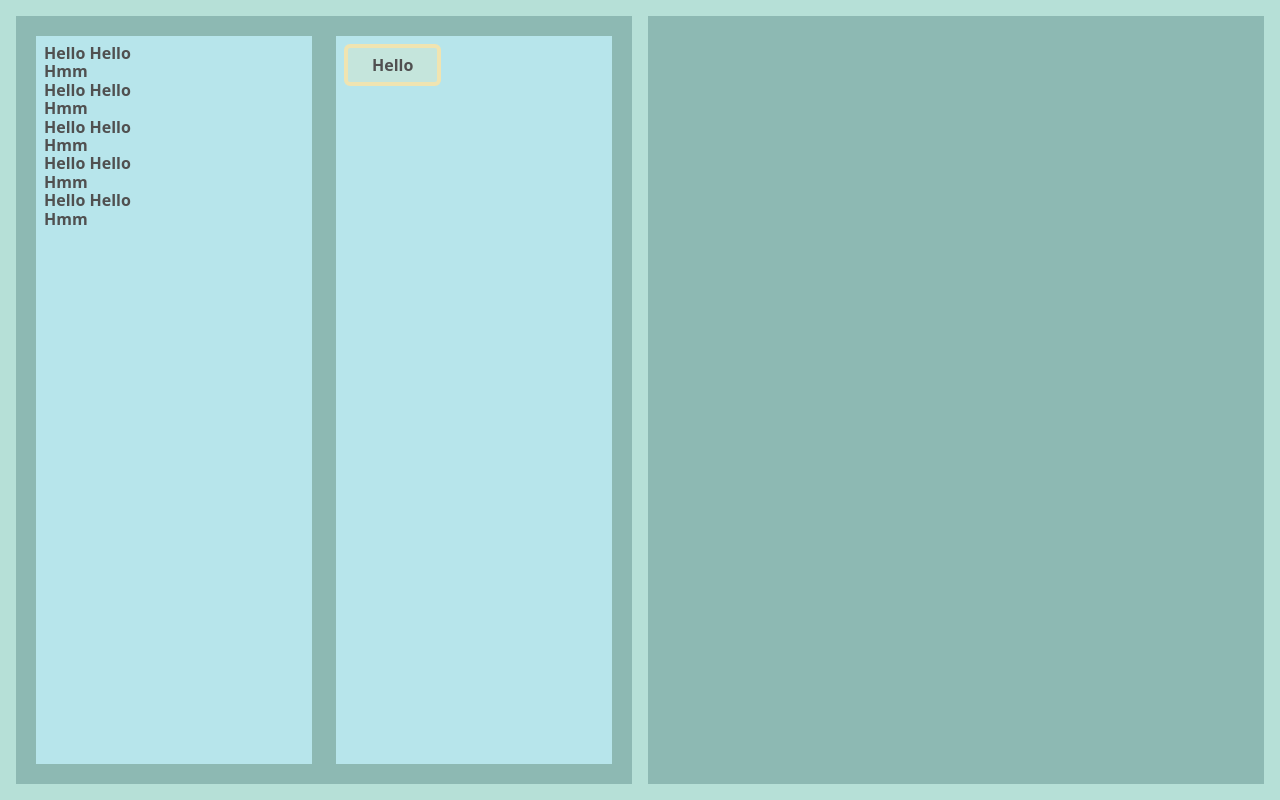
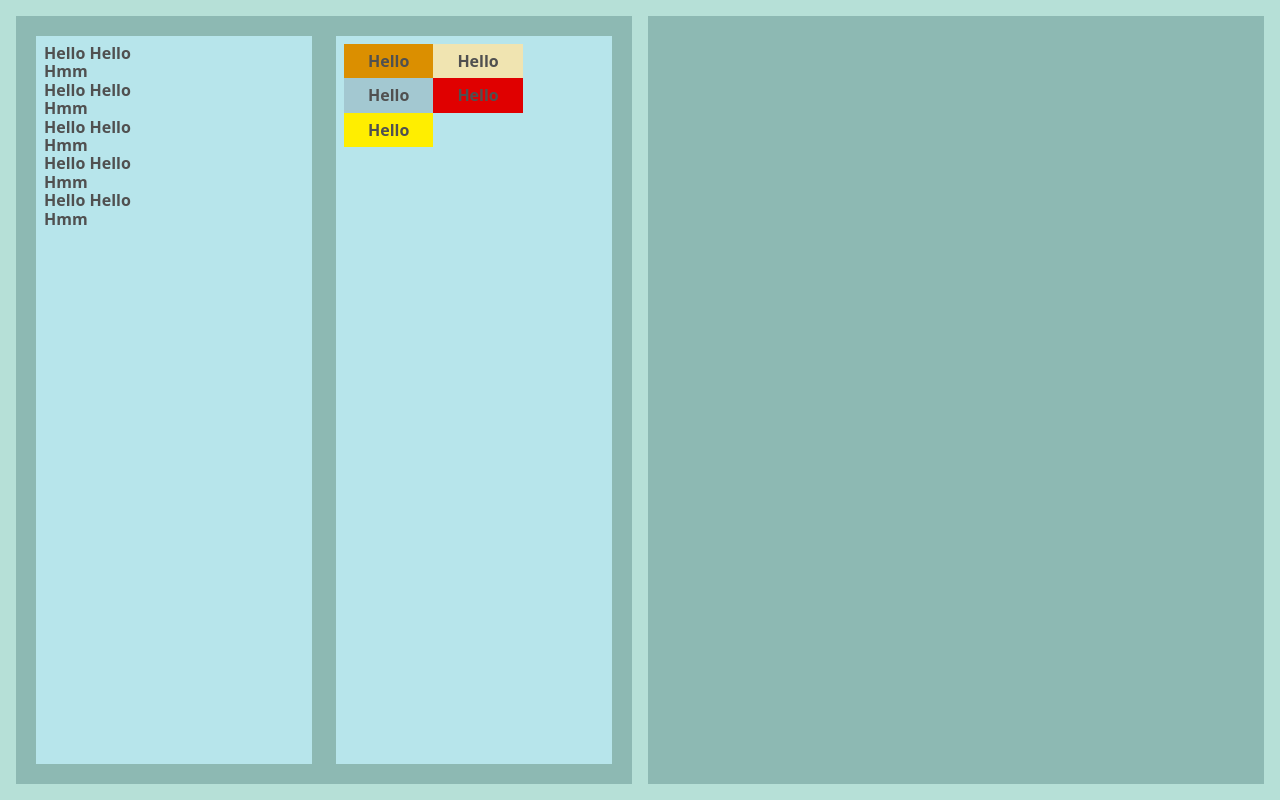
Before and after one commit to kw-00/the-tree, a React (Vite) app in the folder frontend/: page / in a window 1280 px wide. Built offline with nearby package versions, Linux system fonts and the light colour scheme.

Commit message:
Style buttons

```diff
--- a/frontend/src/Playground.tsx
+++ b/frontend/src/Playground.tsx
@@ -42,7 +42,13 @@ export default function Playground() {
                     <br/>
                     Hmm
                 </Panel>
-                <Panel variant="3" className="flex-1"><Button variant="outline">Hello</Button></Panel>
+                <Panel variant="3" className="flex-1">
+                    <Button variant="primary">Hello</Button>
+                    <Button variant="secondary">Hello</Button>
+                    <Button variant="ghost">Hello</Button>
+                    <Button variant="warning">Hello</Button>
+                    <Button variant="danger">Hello</Button>
+                </Panel>
             </Panel>
             <Panel variant="2" className="flex-1"></Panel>
         </Panel>
--- a/frontend/src/app/components/Button.tsx
+++ b/frontend/src/app/components/Button.tsx
@@ -1,32 +1,30 @@
 import { twMerge } from "tailwind-merge"
+import { useTheme } from "../theme/theme"
 
 
 
 const styling = {
-    base: "px-6 py-2 rounded-md border-4",
-    full: `
-        bg-(--button-bg) border-(--button-border)
-        hover:brightness-90
-        active:brightness-80
-    `,
-    outline: `
-        bg-(--button-bg-25) border-(--button-bg)
-        hover:bg-(--button-bg-50)
-        active:bg-(--button-bg-75)
-    `,
-    ghost: `
-        bg-(--button-bg) opacity-0
-        hover:opacity-20
-        active:opacity-30
-    `
+    base: "px-6 py-2 font-bold",
+    theme: {
+        dark: "hover:brightness-110 active:brightness-115",
+        light: "hover:brightness-95 active:brightness-90"
+    },
+    variant: {
+        primary: "bg-(--button-bg)",
+        secondary: "bg-(--button-secondary-bg)",
+        ghost: "bg-gray-500/25",
+        warning: "bg-(--button-warning-bg)",
+        danger: "bg-(--button-danger-bg)"
+    }
 }
 
 export type ButtonProps = {
-    variant: "full" | "outline" | "ghost"
+    variant: keyof typeof styling["variant"]
 } & React.HTMLAttributes<HTMLButtonElement>
 
 export default function Button({variant, className, ...rest}: ButtonProps) {
-    const classes = twMerge(styling["base"], styling[variant], className)
+    const {theme} = useTheme()
+    const classes = twMerge(styling["base"], styling.theme[theme], styling.variant[variant], className)
 
 
     return (
--- a/frontend/src/app/components/Panel.tsx
+++ b/frontend/src/app/components/Panel.tsx
@@ -22,6 +22,7 @@ export type PanelProps = {
 } & React.HTMLAttributes<HTMLDivElement>
 
 export default function Panel({variant, className, padding, ...rest}: PanelProps) {
+
     const classes = twMerge("", styling[variant], styling.padding[padding ?? "sm"], className)
     return (
         <div className={classes} {...rest}/>
--- a/frontend/src/styles.css
+++ b/frontend/src/styles.css
@@ -3,15 +3,10 @@
     --bg-2: rgb(0, 37, 36);
     --bg-3: rgb(0, 58, 55);
 
-    --button-bg: rgb(0, 0, 0);
-    --button-border: rgb(173, 247, 0);
-    --button-outline-bg: rgb(0, 0, 0);
-
-    --button-warning-bg: rgb(0, 0, 0);
-    --button-warning-border: rgb(0, 0, 0);
-
-    --button-danger-bg: rgb(0, 0, 0);
-    --button-danger-border: rgb(0, 0, 0);
+    --button-bg: rgb(0, 131, 136);
+    --button-secondary-bg: rgb(13, 90, 104);
+    --button-warning-bg: rgb(122, 110, 0);
+    --button-danger-bg: rgb(136, 0, 0);
 }
 
 *[data-theme="dark"] {
@@ -23,18 +18,10 @@
     --bg-2: rgb(141, 185, 179);
     --bg-3: rgb(183, 229, 235);
 
-    --button-bg: rgb(240, 228, 177);
-    --button-border: rgb(15, 175, 187);
-
-    --button-bg-25: rgb(240, 228, 177, 0.25);
-    --button-bg-50: rgb(240, 228, 177, 0.5);
-    --button-bg-75: rgb(240, 228, 177, 0.75);
-
-    --button-warning-bg: rgb(0, 0, 0);
-    --button-warning-border: rgb(0, 0, 0);
-
-    --button-danger-bg: rgb(0, 0, 0);
-    --button-danger-border: rgb(0, 0, 0);
+    --button-bg: rgb(219, 143, 0);
+    --button-secondary-bg: rgb(240, 228, 177);
+    --button-warning-bg: rgb(224, 0, 0);
+    --button-danger-bg: rgb(255, 238, 0);
 }
 
 *[data-theme="light"] {
```
